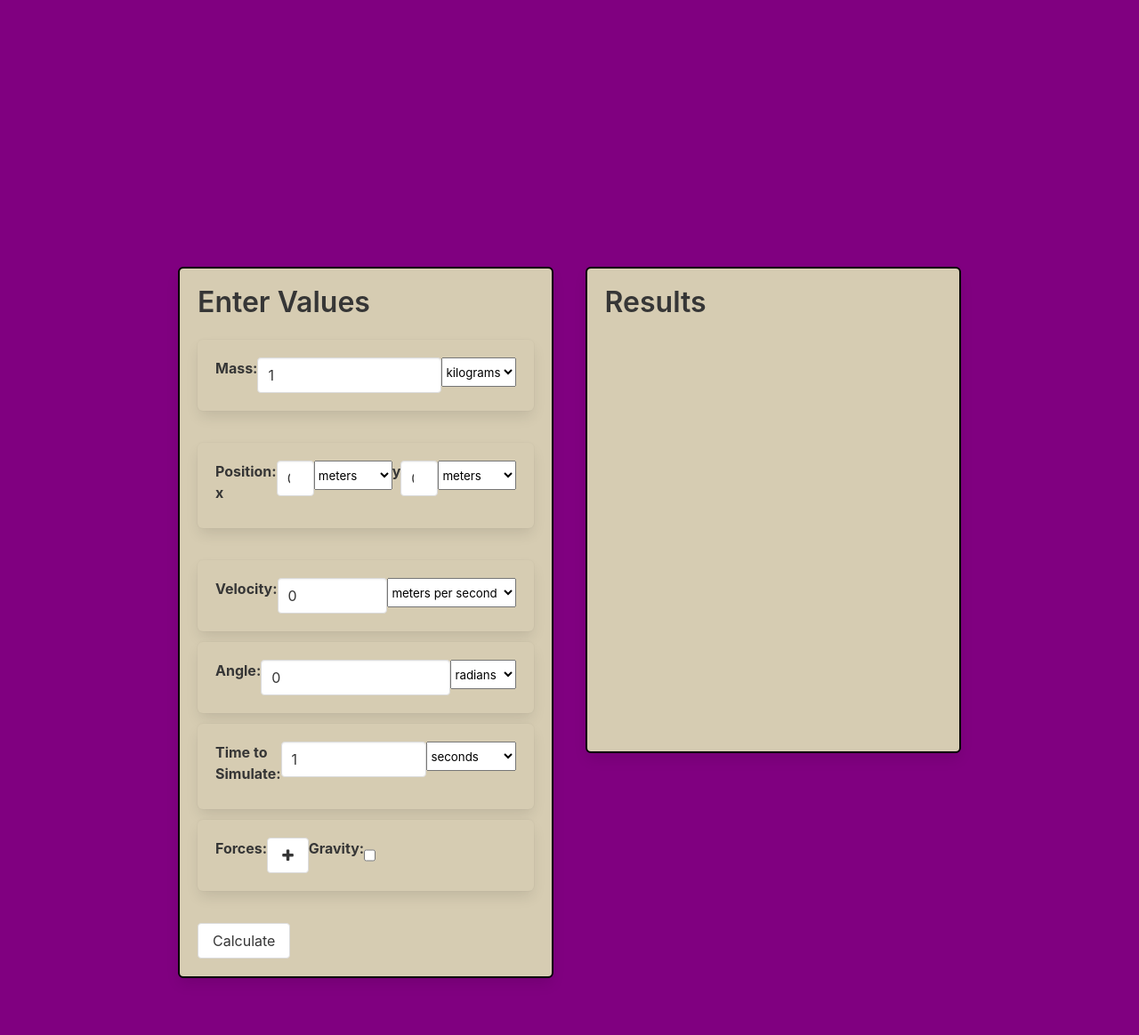
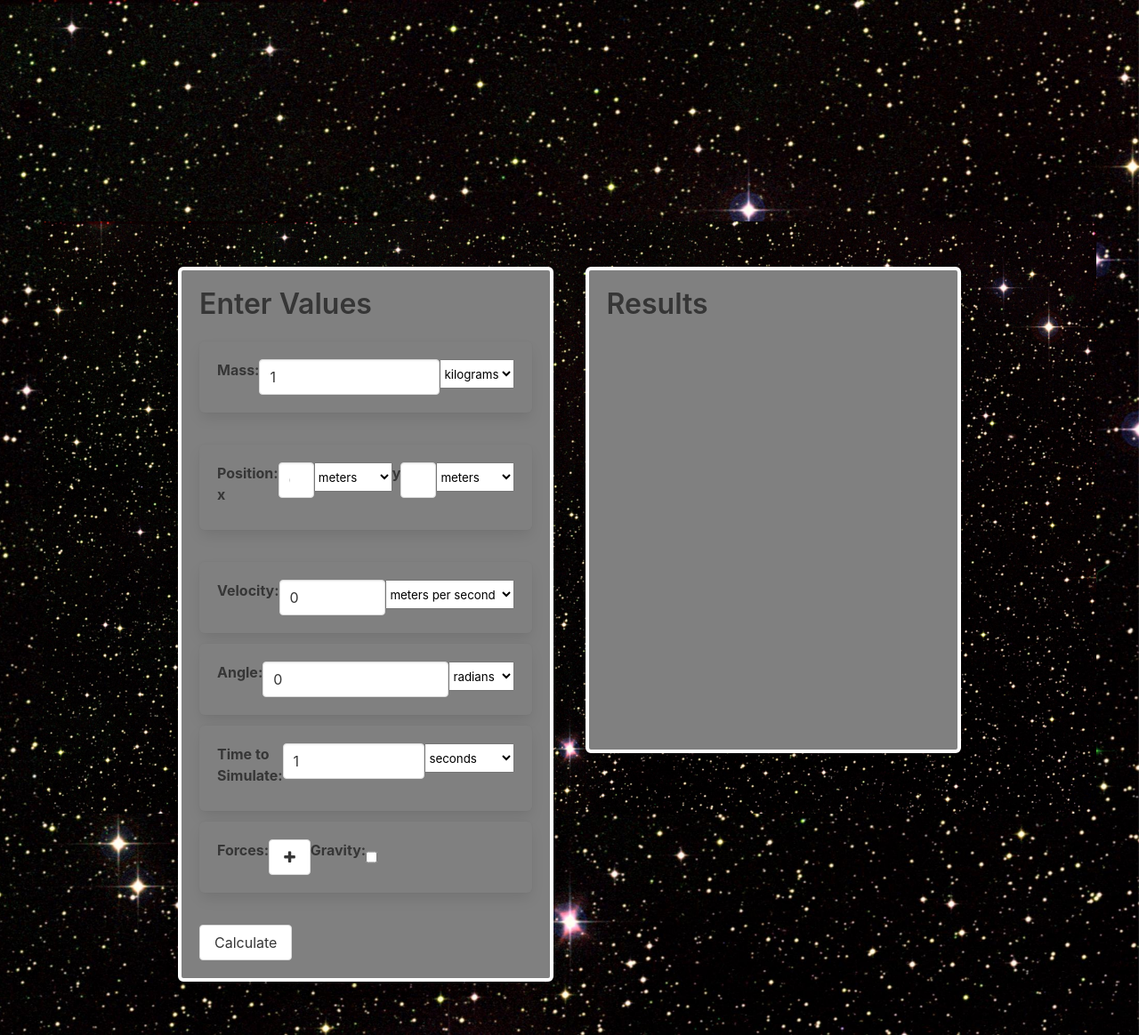
Before and after one commit to TaranRoth/physics-calculator, a Flask app: page / in a window 1280 px wide. Shown: the whole page at 89% size. Run offline with Flask 2, Linux system fonts and the light colour scheme.

Commit message:
Fix background

```diff
--- a/static/styles.scss
+++ b/static/styles.scss
@@ -1,9 +1,7 @@
 @charset "utf-8";
 
 // Initial vars
-$box-background-color: #d6ccb2;
-$body-background-color: purple;
-
+$box-background-color: gray;
 
 .val-container {
     position: relative;
@@ -15,7 +13,7 @@ $body-background-color: purple;
     width: 33%;
     min-height: 47%;
     border-radius: 250px;
-    border: 2px solid black;
+    border: 4px solid white;
 }
 
 #area-left {
--- a/templates/calculator.html
+++ b/templates/calculator.html
@@ -4,6 +4,11 @@
 {% endblock %}
 
 {% block body %}
+<section class="hero is-fullheight">
+    <div class="hero-body">
+        <img class="img-responsive bg-img" src="../static/stars.jpeg" alt="Missing background image">
+    </div>
+</section>
 <div class="area box" id="area-left">
     <form id="values-form" method="post">
         <h1 class="title">Enter Values</h1>
```
Also changed, not shown: static/styles.css, 1 other file.
